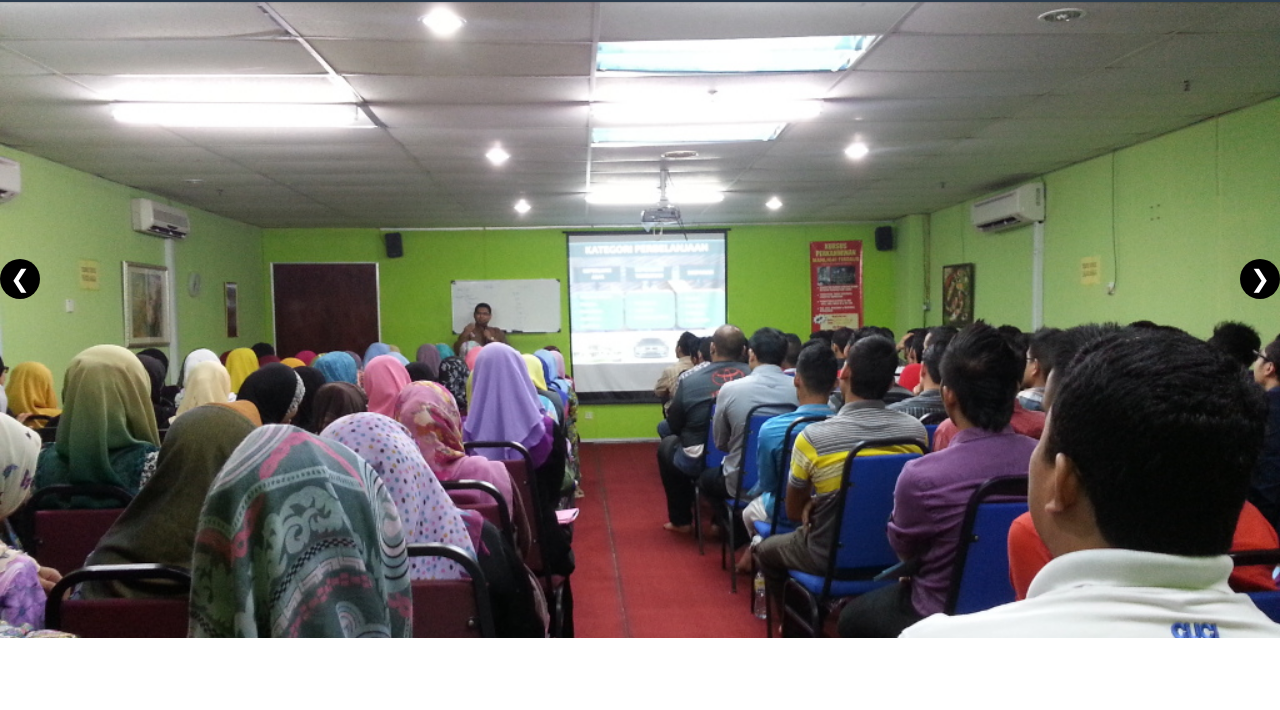
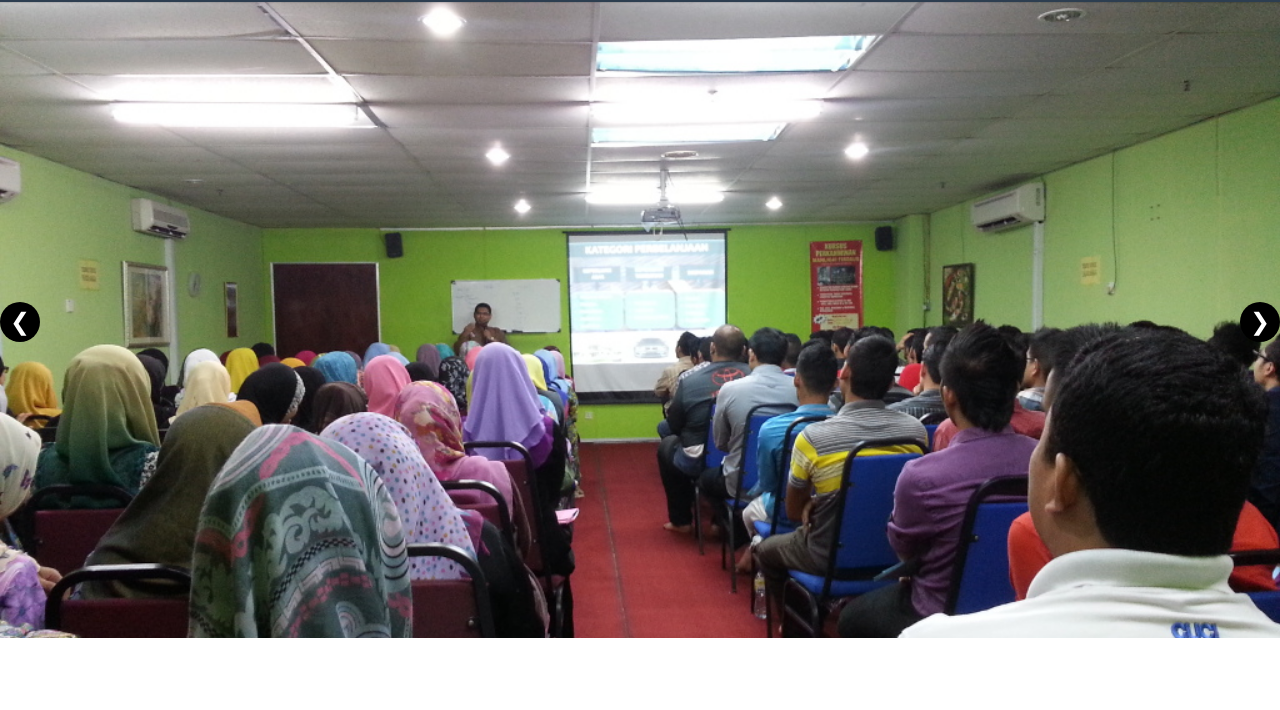
Before and after one commit to Windastella/Windastella.github.io, a plain HTML site: page mahligaifirdaus/index.html in a window 1280 px wide. Shown: the part 58-768 px from the top of the page. Drawn offline with Linux system fonts and the light colour scheme.

Commit message:
Margin and position

```diff
--- a/mahligaifirdaus/css/marketing.css
+++ b/mahligaifirdaus/css/marketing.css
@@ -265,10 +265,10 @@ a.pure-button-primary {
 	z-index:-1;
 }
 
-/*.mySlide {
-	width:100%;
+.mySlide {
+	position:relative;
 	display:none;
-	}*/
+	}
 
 /*
  * -- TABLET (AND UP) MEDIA QUERIES --
@@ -326,8 +326,7 @@ a.pure-button-primary {
 	.mySlide {
 		margin-left:-25%;
 		margin-top:-25%;
-		width:200%;
-		display:block;
+		width:150%;
 	}
 }
 
@@ -357,6 +356,5 @@ a.pure-button-primary {
 		margin-left:0%;
 		margin-top:0%;
 		width:100%;
-		display:none;
 	}
 }
--- a/mahligaifirdaus/index.html
+++ b/mahligaifirdaus/index.html
@@ -38,11 +38,10 @@
 	<img src='img/sample3.jpg' class='mySlide'>
 	<!--Fallback image -->
 	<img src='img/sample1.jpg' style='width:100%;'>
-
-	<!--Image control button-->
-	<a class="w3-btn-floating" style="position:absolute;top:45%;left:0" onclick="plusDivs(-1)">❮</a>
-    <a class="w3-btn-floating" style="position:absolute;top:45%;right:0" onclick="plusDivs(1)">❯</a>
 </div>
+<!--Image control button-->
+<a class="w3-btn-floating" style="position:absolute;top:45%;left:0" onclick="plusDivs(-1)">❮</a>
+<a class="w3-btn-floating" style="position:absolute;top:45%;right:0" onclick="plusDivs(1)">❯</a>
 
 <div class='content-wrapper'>
   <div class='content' id='blog'>
```
